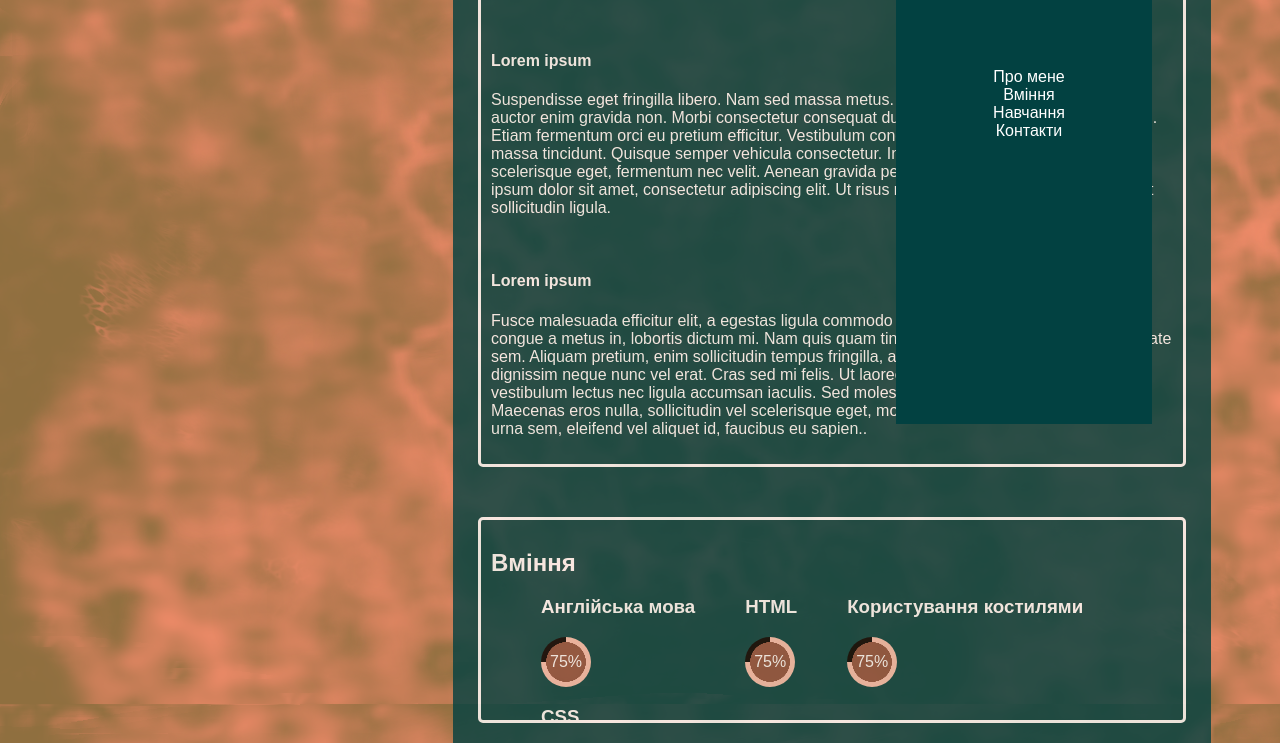
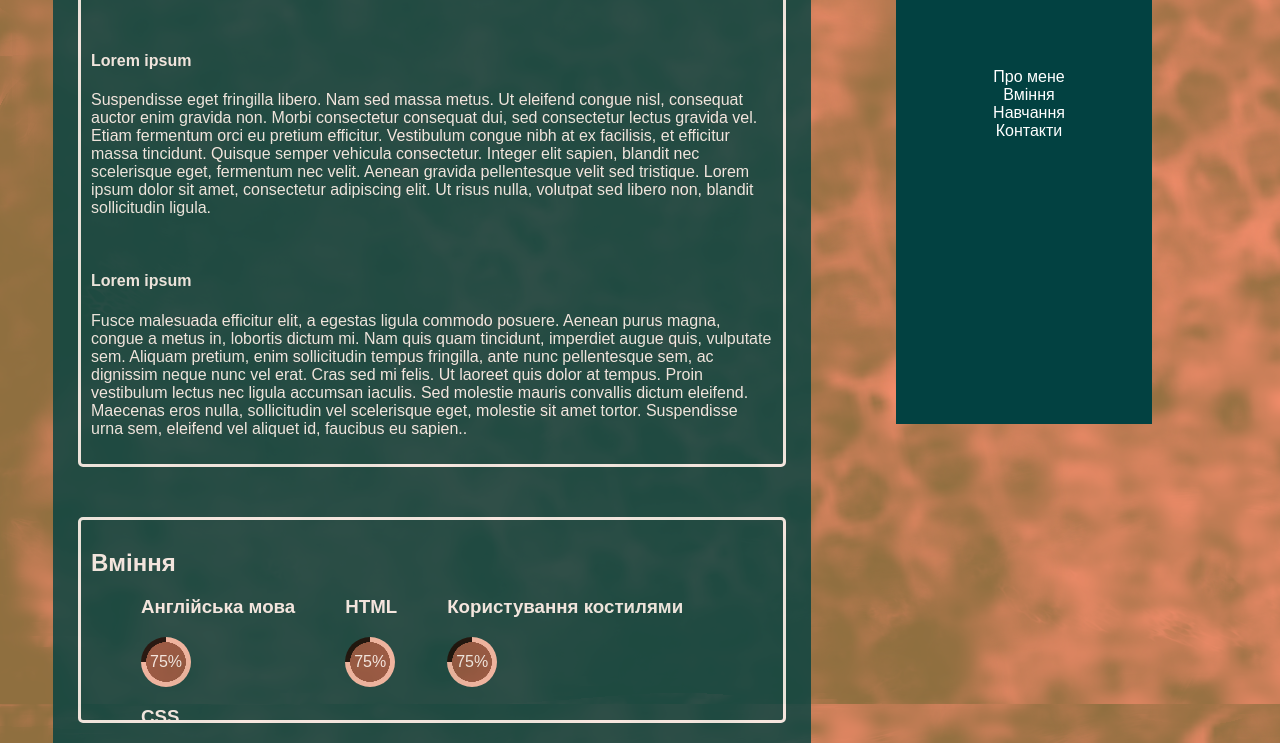
Before and after one commit to Chemodan21-05/cv, a plain HTML site: page index.html in a window 1280 px wide. Shown: the part 376-1119 px from the top of the page. Drawn offline with Linux system fonts and the light colour scheme.

Commit message:
Update styles.css

```diff
--- a/styles.css
+++ b/styles.css
@@ -41,7 +41,7 @@ a:hover{
   float: left;
   min-width: 700px;
   min-height: 1080px;
-  margin-left: 445px;
+  margin-left: 45px;
   background-color: #024141;
    opacity: 0.8;
 }
```
